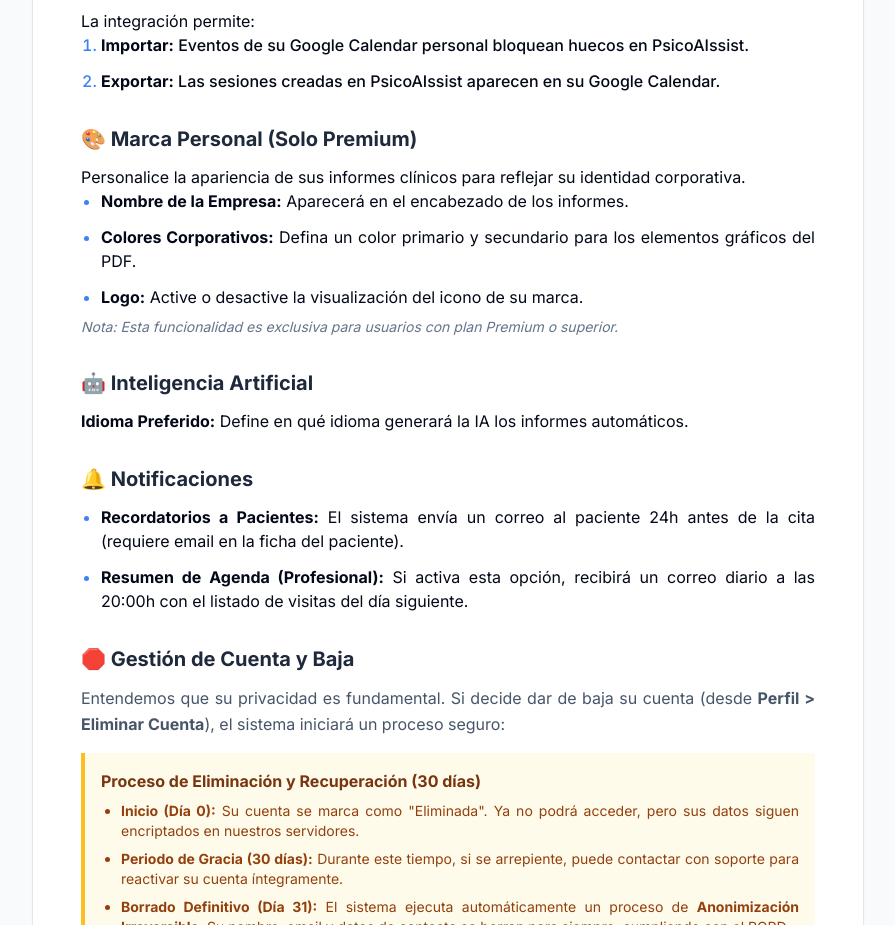
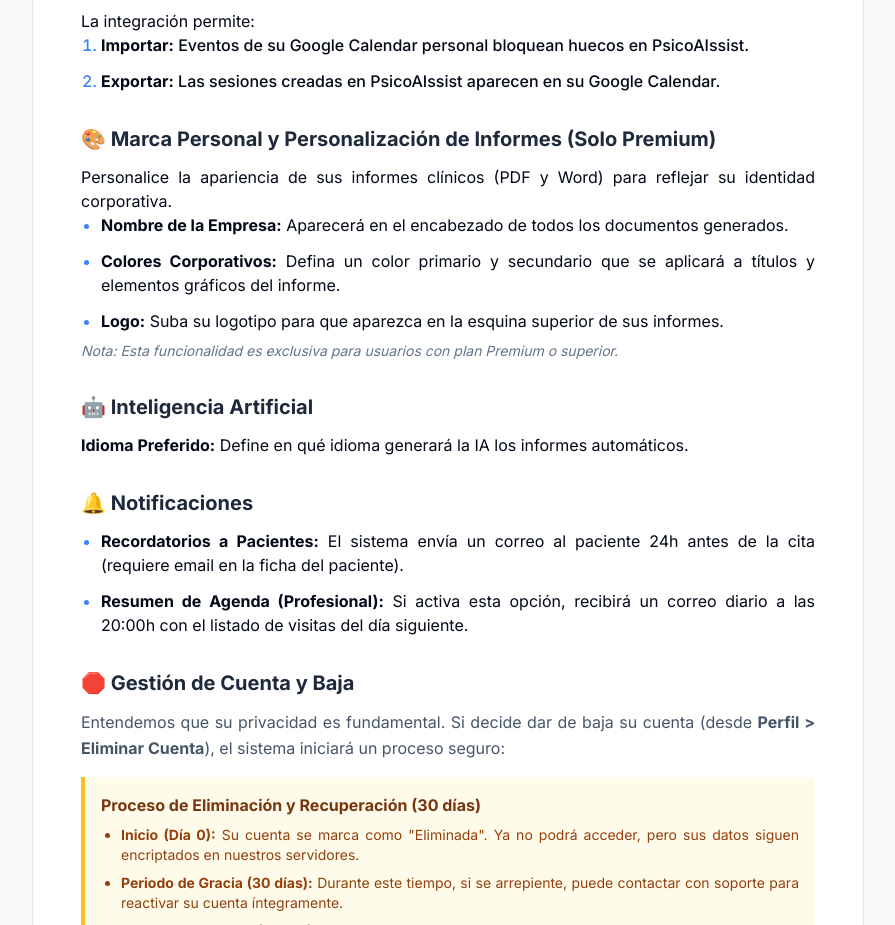
Before and after one commit to biogerardvilalta-ctrl/psicoaissist-platform, a Next.js app in the folder frontend/: page /docs/manual in a window 1280 px wide. Shown: the part 8780-9705 px from the top of the page, without its empty margins (192-1087 px from the left). Built offline with nearby package versions, Linux system fonts and the light colour scheme; no server answers.

Commit message:
manual i faq updated infomres

```diff
--- a/frontend/src/app/docs/manual/page.tsx
+++ b/frontend/src/app/docs/manual/page.tsx
@@ -650,12 +650,12 @@ export default function ManualPage() {
                                 <li><strong>Exportar:</strong> Las sesiones creadas en PsicoAIssist aparecen en su Google Calendar.</li>
                             </ol>
 
-                            <h3 className="mt-8 mb-3 text-xl font-bold text-slate-800 block">🎨 Marca Personal (Solo Premium)</h3>
-                            <p>Personalice la apariencia de sus informes clínicos para reflejar su identidad corporativa.</p>
+                            <h3 className="mt-8 mb-3 text-xl font-bold text-slate-800 block">🎨 Marca Personal y Personalización de Informes (Solo Premium)</h3>
+                            <p>Personalice la apariencia de sus informes clínicos (PDF y Word) para reflejar su identidad corporativa.</p>
                             <ul className="list-disc pl-5 space-y-3 marker:text-blue-500">
-                                <li><strong>Nombre de la Empresa:</strong> Aparecerá en el encabezado de los informes.</li>
-                                <li><strong>Colores Corporativos:</strong> Defina un color primario y secundario para los elementos gráficos del PDF.</li>
-                                <li><strong>Logo:</strong> Active o desactive la visualización del icono de su marca.</li>
+                                <li><strong>Nombre de la Empresa:</strong> Aparecerá en el encabezado de todos los documentos generados.</li>
+                                <li><strong>Colores Corporativos:</strong> Defina un color primario y secundario que se aplicará a títulos y elementos gráficos del informe.</li>
+                                <li><strong>Logo:</strong> Suba su logotipo para que aparezca en la esquina superior de sus informes.</li>
                             </ul>
                             <p className="text-sm text-slate-500 mt-2"><i>Nota: Esta funcionalidad es exclusiva para usuarios con plan Premium o superior.</i></p>
 
--- a/frontend/src/components/landing/faq-section.tsx
+++ b/frontend/src/components/landing/faq-section.tsx
@@ -19,7 +19,7 @@ const faqs = [
   {
     id: 3,
     question: '¿Puedo personalizar los informes generados?',
-    answer: 'Sí, completamente. Puedes crear plantillas personalizadas, ajustar el formato según tu práctica, añadir tu logo, modificar secciones y exportar en múltiples formatos (PDF, Word, etc.). Los informes se adaptan a tu estilo profesional.',
+    answer: 'Sí. Con el plan Premium puedes configurar tu "Marca Personal" en los ajustes. Esto te permite añadir tu logotipo, nombre de clínica y colores corporativos, que se aplicarán automáticamente a todos los informes PDF y Word generados para mantener tu imagen profesional.',
     category: 'Personalización'
   },
   {
```
